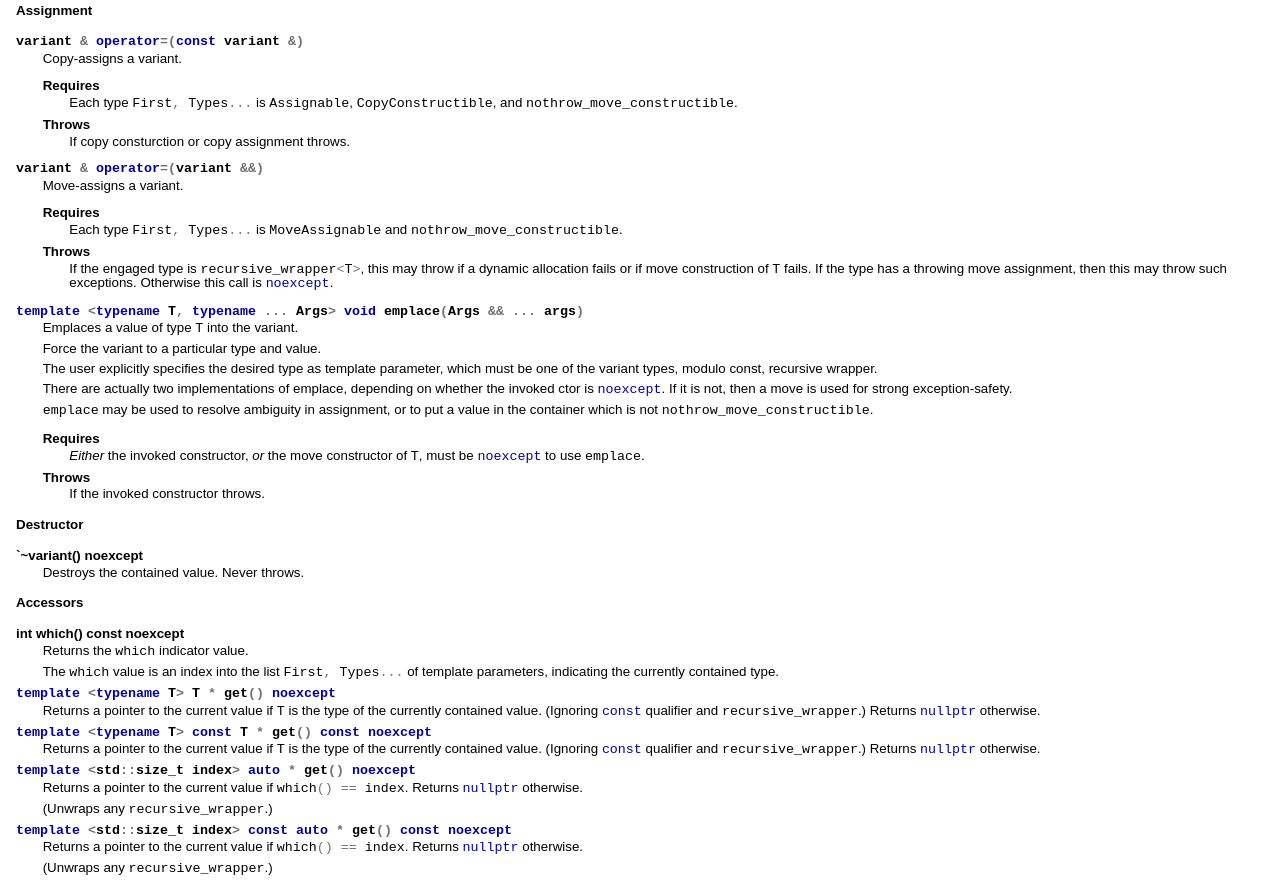
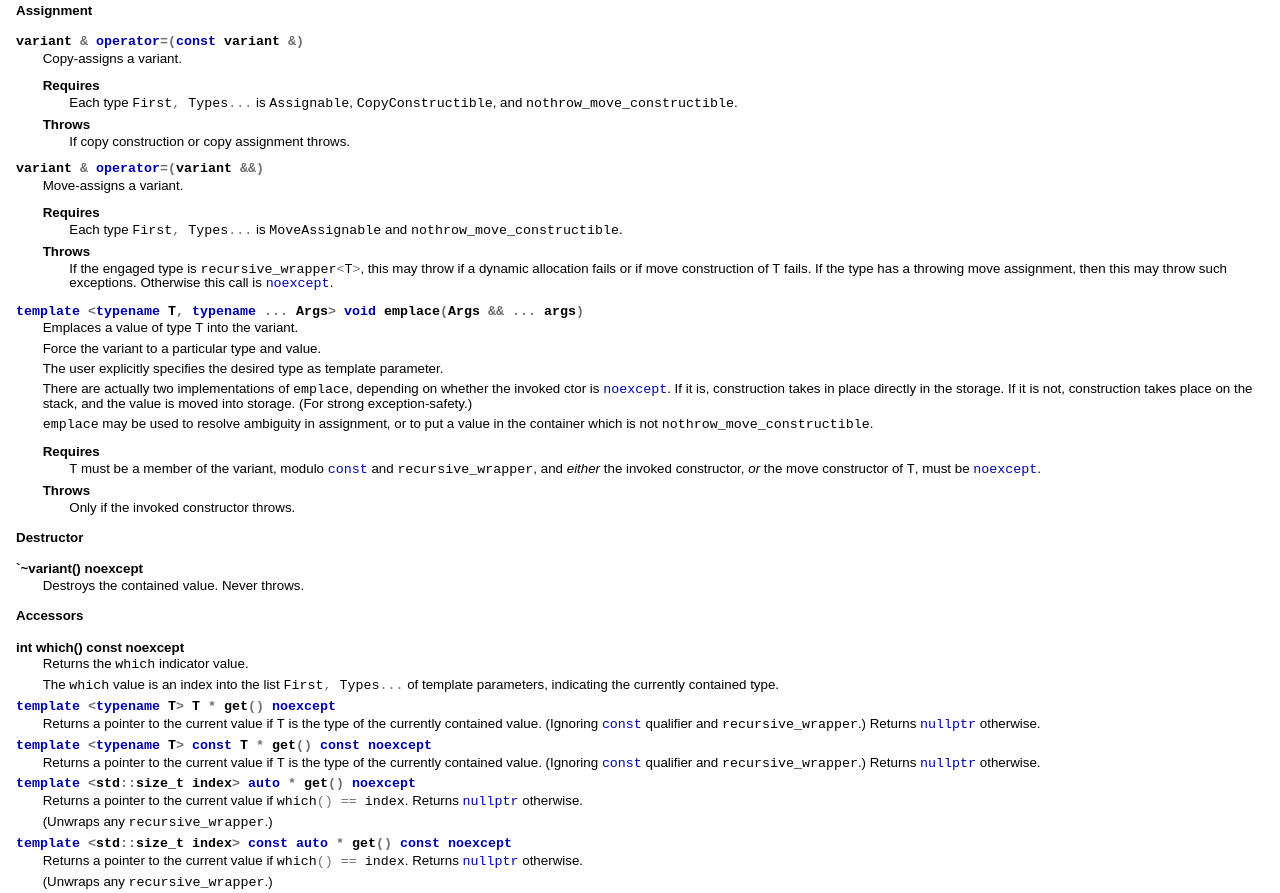
Before and after one commit to cbeck88/strict-variant, a plain HTML site: page strict_variant/reference/class_template_variant.html in a window 1280 px wide. Shown: the part 2931-3824 px from the top of the page. Drawn offline with Linux system fonts and the light colour scheme.

Commit message:
update docu

```diff
--- a/strict_variant/reference/class_template_variant.html
+++ b/strict_variant/reference/class_template_variant.html
@@ -408,7 +408,7 @@
                   </p></dd>
 <dt><span class="term">Throws</span></dt>
 <dd><p>
-                    If copy consturction or copy assignment throws.
+                    If copy construction or copy assignment throws.
                   </p></dd>
 </dl>
 </div>
@@ -448,13 +448,14 @@
               Force the variant to a particular type and value.
             </p>
 <p>
-              The user explicitly specifies the desired type as template parameter,
-              which must be one of the variant types, modulo const, recursive wrapper.
+              The user explicitly specifies the desired type as template parameter.
             </p>
 <p>
-              There are actually two implementations of emplace, depending on whether
-              the invoked ctor is <code class="computeroutput"><span class="keyword">noexcept</span></code>.
-              If it is not, then a move is used for strong exception-safety.
+              There are actually two implementations of <code class="computeroutput"><span class="identifier">emplace</span></code>,
+              depending on whether the invoked ctor is <code class="computeroutput"><span class="keyword">noexcept</span></code>.
+              If it is, construction takes in place directly in the storage. If it
+              is not, construction takes place on the stack, and the value is moved
+              into storage. (For strong exception-safety.)
             </p>
 <p>
               <code class="computeroutput"><span class="identifier">emplace</span></code> may be used
@@ -466,14 +467,16 @@
 <dl>
 <dt><span class="term">Requires</span></dt>
 <dd><p>
-                    <span class="emphasis"><em>Either</em></span> the invoked constructor, <span class="emphasis"><em>or</em></span>
+                    <code class="computeroutput"><span class="identifier">T</span></code> must be a member
+                    of the variant, modulo <code class="computeroutput"><span class="keyword">const</span></code>
+                    and <code class="computeroutput"><span class="identifier">recursive_wrapper</span></code>,
+                    and <span class="emphasis"><em>either</em></span> the invoked constructor, <span class="emphasis"><em>or</em></span>
                     the move constructor of <code class="computeroutput"><span class="identifier">T</span></code>,
-                    must be <code class="computeroutput"><span class="keyword">noexcept</span></code>
-                    to use <code class="computeroutput"><span class="identifier">emplace</span></code>.
+                    must be <code class="computeroutput"><span class="keyword">noexcept</span></code>.
                   </p></dd>
 <dt><span class="term">Throws</span></dt>
 <dd><p>
-                    If the invoked constructor throws.
+                    Only if the invoked constructor throws.
                   </p></dd>
 </dl>
 </div>
@@ -675,7 +678,7 @@
 <div class="variablelist">
 <p class="title"><b></b></p>
 <dl>
-<dt><span class="term"><code class="computeroutput"><span class="keyword">template</span> <span class="special">&lt;</span><span class="keyword">typename</span><span class="special">...</span> <span class="identifier">Types</span><span class="special">&gt;</span> <span class="keyword">using</span> <span class="identifier">easy_variant</span></code></span></dt>
+<dt><span class="term"><code class="computeroutput"><span class="keyword">template</span> <span class="special">&lt;</span><span class="keyword">typename</span><span class="special">...</span> <span class="identifier">Types</span><span class="special">&gt;</span> <span class="identifier">easy_variant</span></code></span></dt>
 <dd>
 <p>
               Template alias <code class="computeroutput"><span class="identifier">easy_variant</span></code>
```
Also changed, not shown: index.html (+1 -1 lines).
